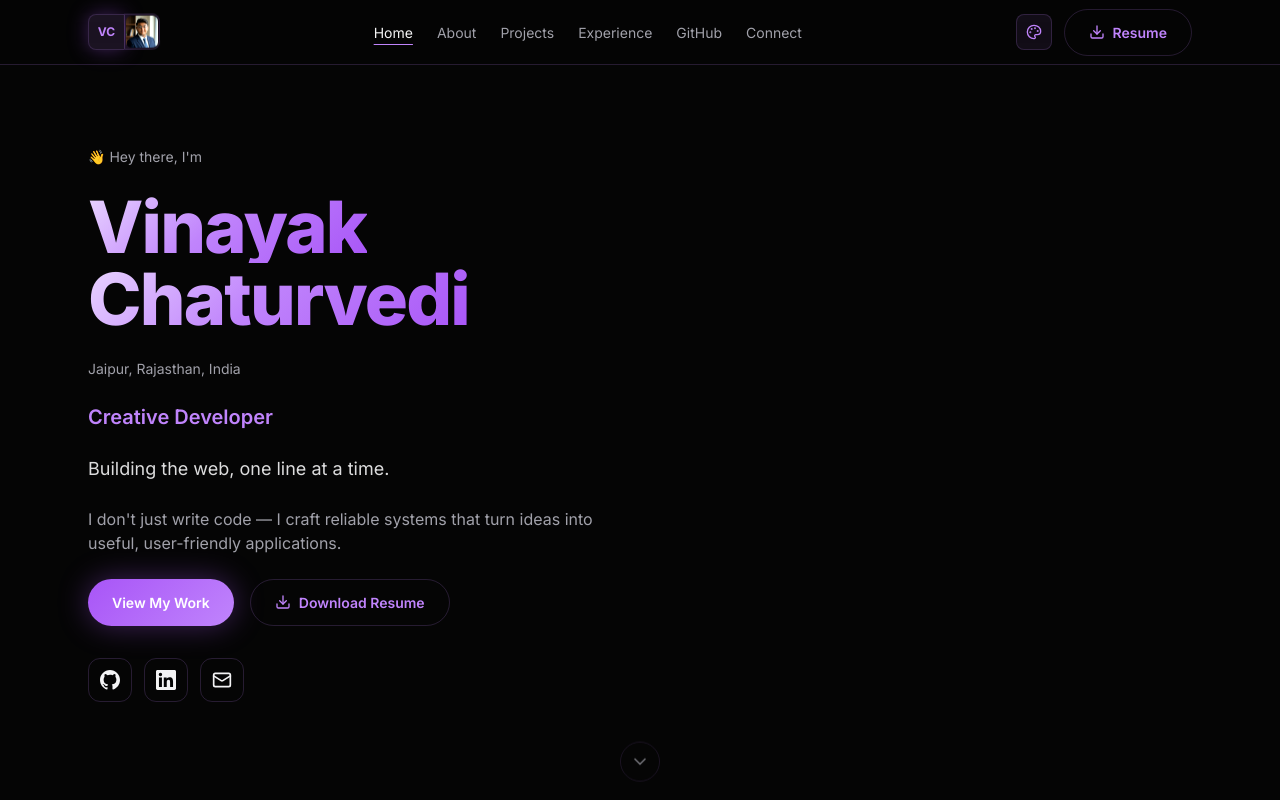
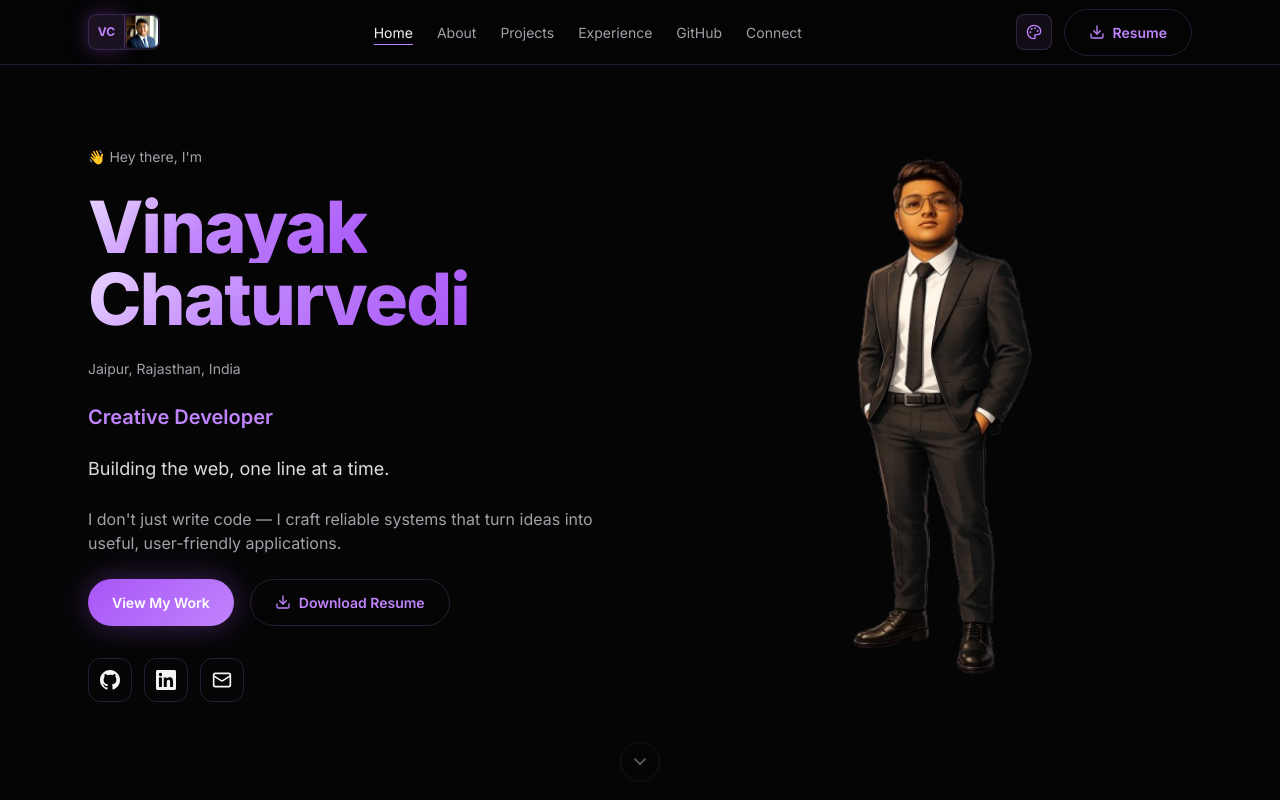
Before and after one commit to vina-yak11/MyPort, a Next.js app: page / in a window 1280 px wide. Shown: the top 800 px of the page. Built offline with nearby package versions, Linux system fonts and the light colour scheme.

Commit message:
feat: add hero-avatar on right side of hero section

```diff
--- a/src/components/Hero.tsx
+++ b/src/components/Hero.tsx
@@ -2,6 +2,7 @@
 
 import { motion } from "framer-motion";
 import { Download, Mail } from "lucide-react";
+import Image from "next/image";
 import { GitHubIcon, LinkedInIcon } from "@/components/Icons";
 import { ScrollDownArrow } from "@/components/ScrollDownArrow";
 import Link from "next/link";
@@ -79,6 +80,22 @@ export function Hero() {
             </a>
           </div>
         </motion.div>
+
+        <motion.div
+          initial={{ opacity: 0, x: -30 }}
+          animate={{ opacity: 1, x: 0 }}
+          transition={{ duration: 0.7, delay: 0.3 }}
+          className="flex justify-center items-center"
+        >
+          <Image
+            src={siteConfig.heroAvatarPath}
+            alt="Developer avatar"
+            width={400}
+            height={500}
+            className="object-contain"
+            priority
+          />
+        </motion.div>
       </div>
 
       <ScrollDownArrow target="#about" />
```
